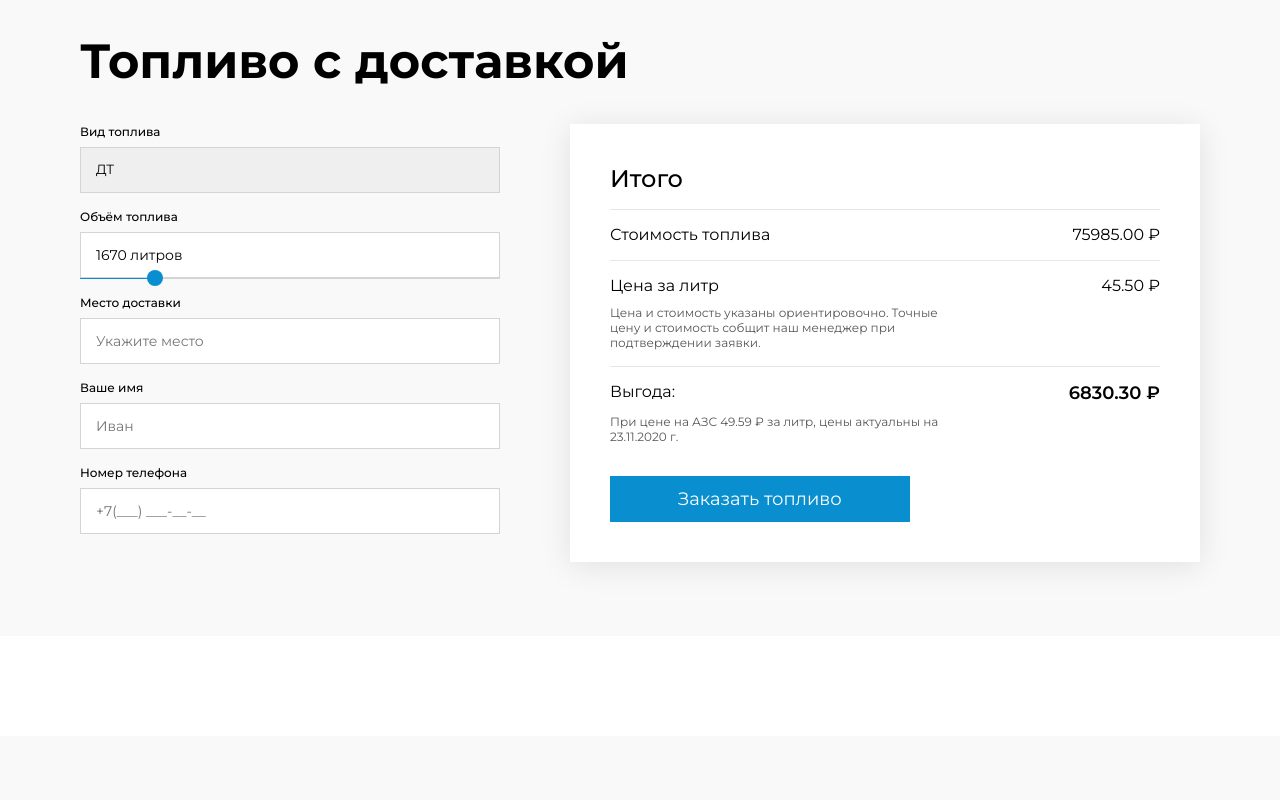
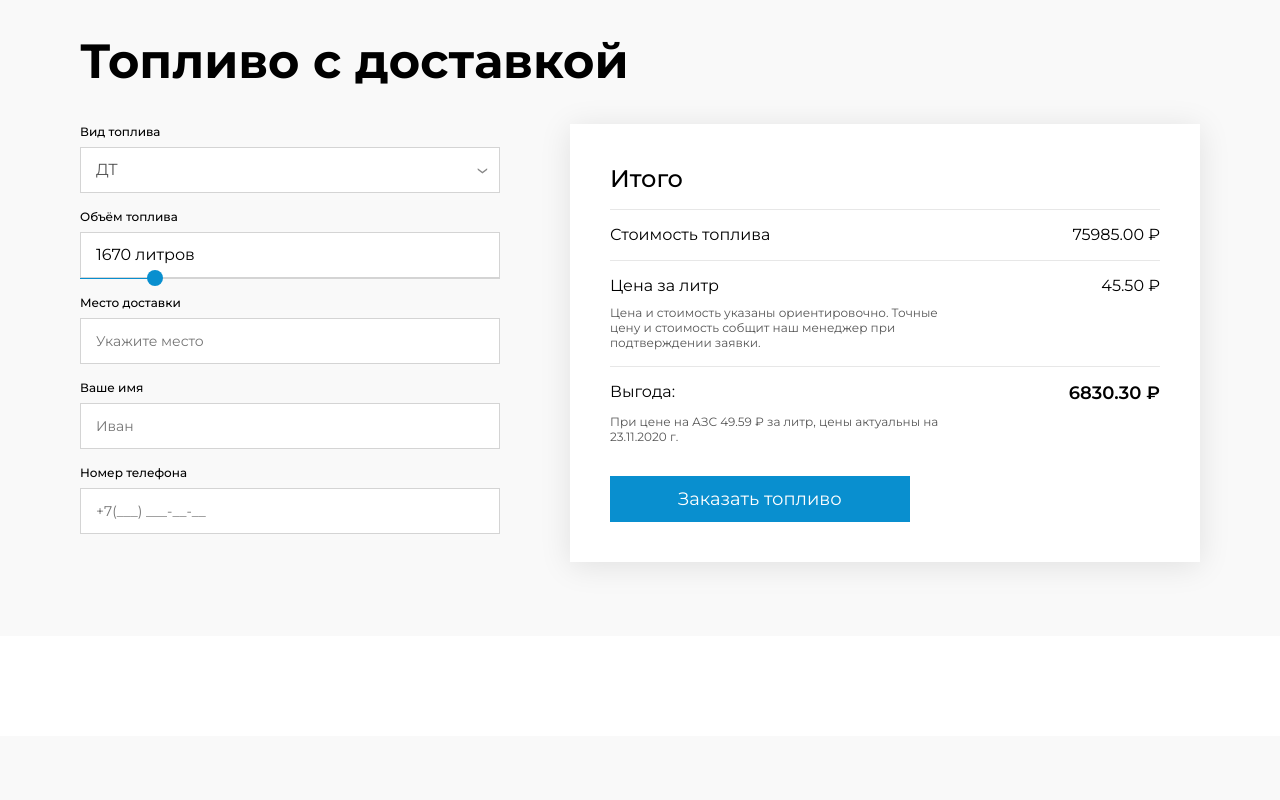
Before and after one commit to IuliaMurtazina/evrika-test-task, a website built with webpack: page src/index.html in a window 1280 px wide. Shown: the part 1700-2500 px from the top of the page. Built offline with nearby package versions, Linux system fonts and the light colour scheme.

Commit message:
adding style to inputs

```diff
--- a/src/index.html
+++ b/src/index.html
@@ -255,7 +255,7 @@
         <h2 class="heading-1">Топливо с доставкой</h2>
         <form class="calculation" id="order-form">
           <div class="calculation__form">
-            <div class="calculation__form--group form__group">
+            <div class="calculation__form--group form__group form__group--select">
               <label for="select" class="form__label">Вид топлива</label>
               <select id="select" class="form__select">
                 <option value="ДТ" class="form__option">ДТ</option>
--- a/src/js/validationInputs.js
+++ b/src/js/validationInputs.js
@@ -1,4 +1,3 @@
-
 const inputs = [
   "delivery-name",
   "delivery-phone",
@@ -16,11 +15,18 @@ inputs.forEach((el) => {
 
   actions.forEach((action) => {
     input.addEventListener(action, () => {
-      if (input.value.trim() === "") {
+      if (
+        input.value.trim() === "" ||
+        (input.type === "tel" && input.value.length < 17)
+      ) {
         input.style.borderBottom = "3px solid red";
       } else {
         input.style.borderBottom = "3px solid #098FCF";
       }
     });
   });
+
+  input.addEventListener("blur", () => {
+    input.style.borderBottom = "3px solid transparent";
+  });
 });
--- a/src/sass/form.scss
+++ b/src/sass/form.scss
@@ -3,6 +3,22 @@
     display: flex;
     flex-direction: column;
     gap: 0.8rem;
+
+    &--select {
+      position: relative;
+
+      &::after {
+        content: "\2039";
+        position: absolute;
+        right: 17px;
+        top: 47%;
+        font-size: 25px;
+        z-index: 0;
+        transform: rotate(-90deg);
+        text-align: center;
+        color: #868686;
+      }
+    }
   }
 
   &__label {
@@ -22,6 +38,7 @@
     padding-left: 1.5rem;
     font-size: 1.4rem;
     border: 1px solid $stroke-input;
+    background-color: $color-main-white;
 
     &:focus {
       box-shadow: 0 1rem 2rem rgba(#000, .1);
@@ -34,6 +51,10 @@
       &:checked~.form__label--checkbox .form__icon {
         opacity: 1;
       }
+    }
+
+    &::placeholder {
+      font-size: 1.4rem;
     }
   }
 
@@ -59,11 +80,18 @@
     height: 4.6rem;
     border: 1px solid $stroke-input;
     appearance: none;
+    background-color: $color-main-white;
+    color: $color-main-gray;
 
     &:focus {
       outline: none;
       border: 1px solid $color-main-blue;
     }
+  }
+
+  &__input,
+  &__select {
+    font-size: 1.6rem;
   }
 
   &__range {
--- a/src/sass/questions.scss
+++ b/src/sass/questions.scss
@@ -20,6 +20,10 @@
   &__text {
     font-size: 1.6rem;
     max-width: 70%;
+  }
+
+  &__agreement {
+    padding: 0 1rem;
   }
 
   &__agreement,
--- a/src/sass/work.scss
+++ b/src/sass/work.scss
@@ -19,7 +19,6 @@
     gap: 3.1rem;
 
     @media only screen and (max-width: $bp-large) {
-      grid-template-rows: repeat(3, 1fr);
       grid-template-columns: 1fr;
       padding: 0 5rem;
     }
@@ -39,7 +38,7 @@
   flex-direction: column;
 
   @media only screen and (max-width: $bp-large) {
-    padding: 2rem 6rem;
+    padding: 3rem 6rem;
   }
 
 
```
